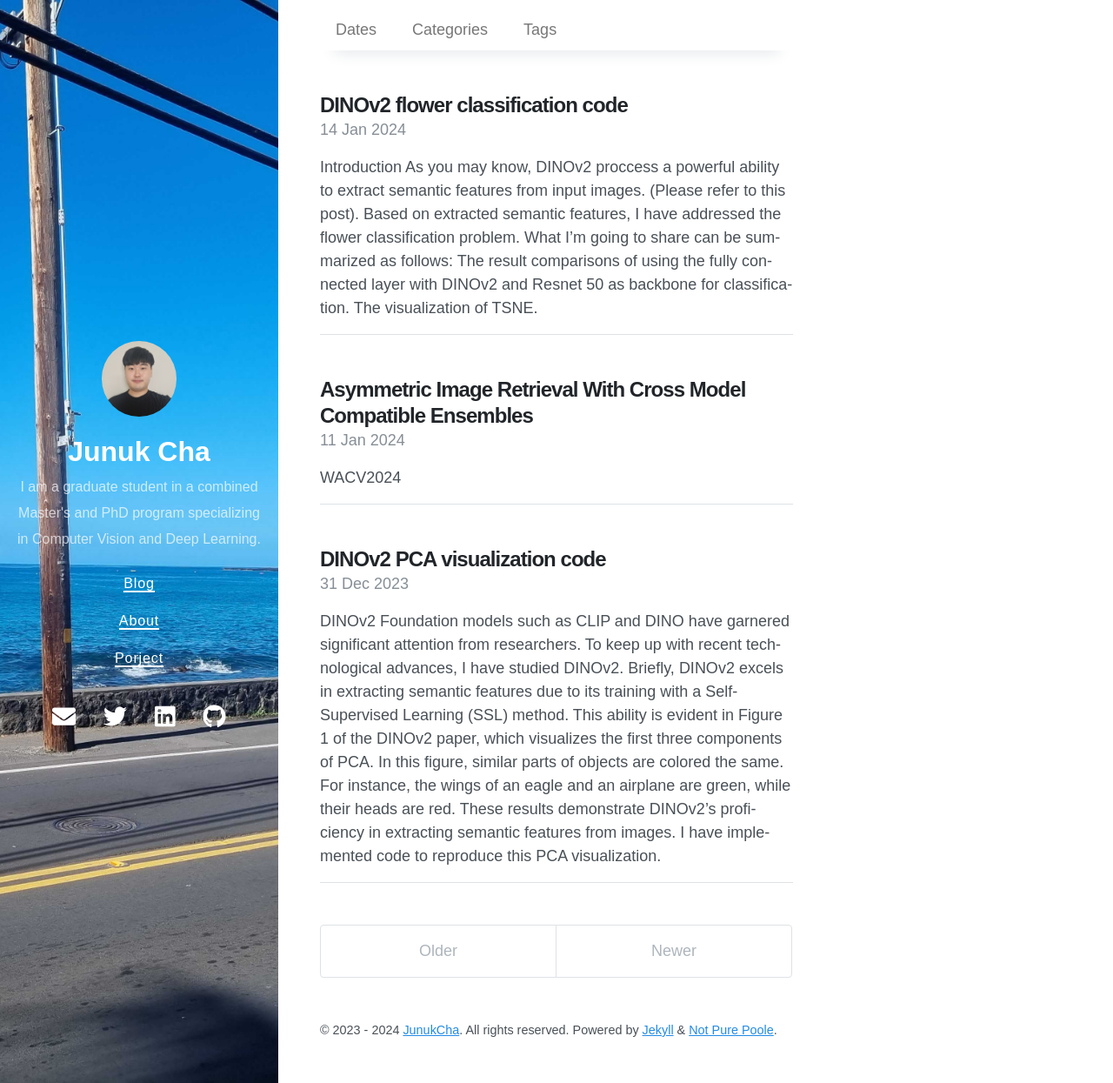
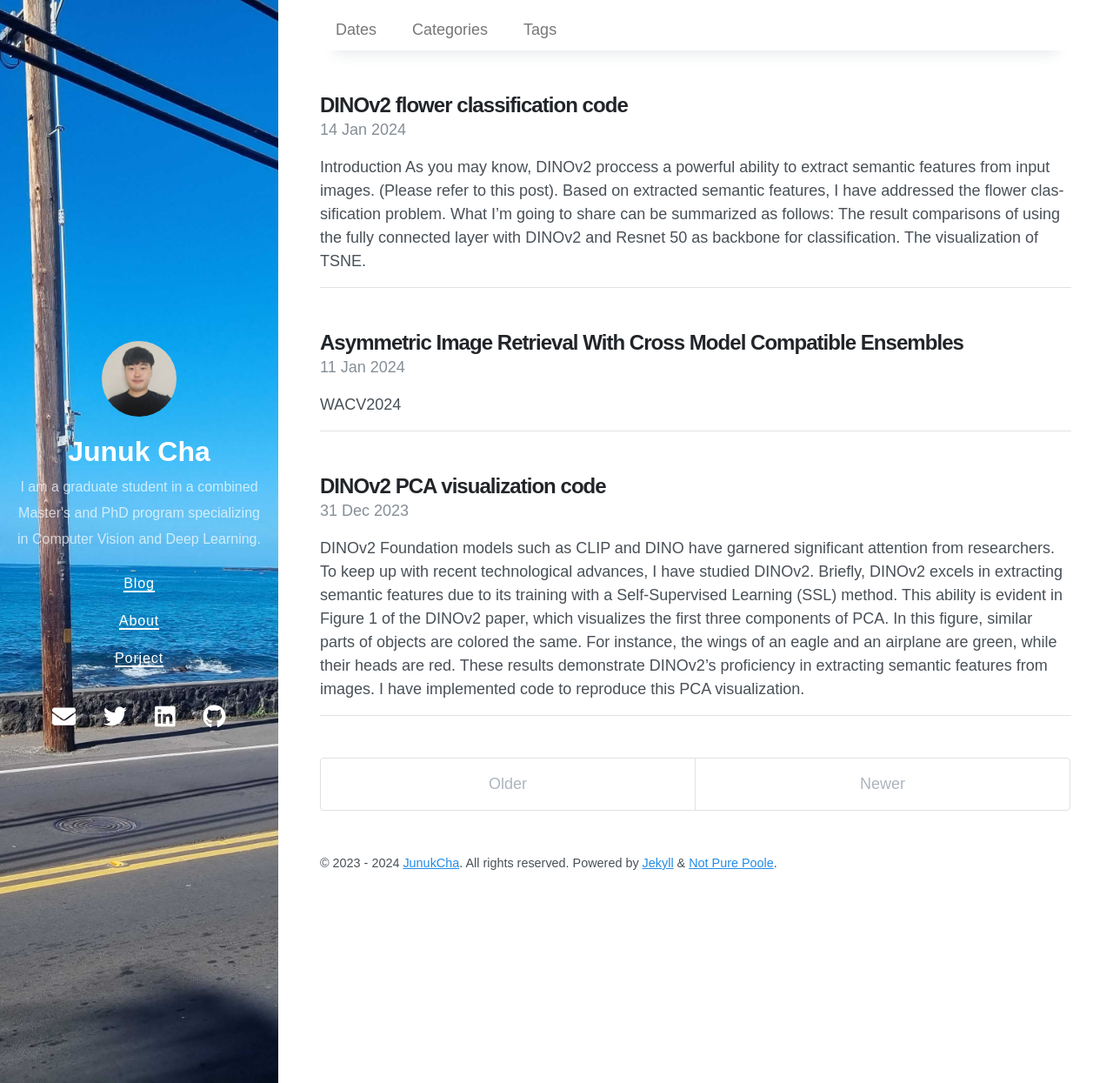
Before and after one commit to JunukCha/junukcha.github.io, a Jekyll site: the page built from index.html, in a window 1280 px wide and 1245 px high. Shown: the whole window at 87% size. Built offline with Jekyll 4.4.1, drawn with Linux system fonts in a browser that asks for light colours; nearby versions of some CDN libraries; the list of posts is cut into pages by our own code.

Commit message:
Update default.html

```diff
--- a/_layouts/default.html
+++ b/_layouts/default.html
@@ -22,7 +22,7 @@
         {%- include sidebar-left.html -%}
       </div>
 
-      <div class="content pure-u-1 pure-u-md-1-2">
+      <div class="content pure-u-1 pure-u-md-1-1">
         {%- include content.html -%}
       </div>
       <!-- <div class="sidebar-right pure-u-1 pure-u-md-1-4">
```
